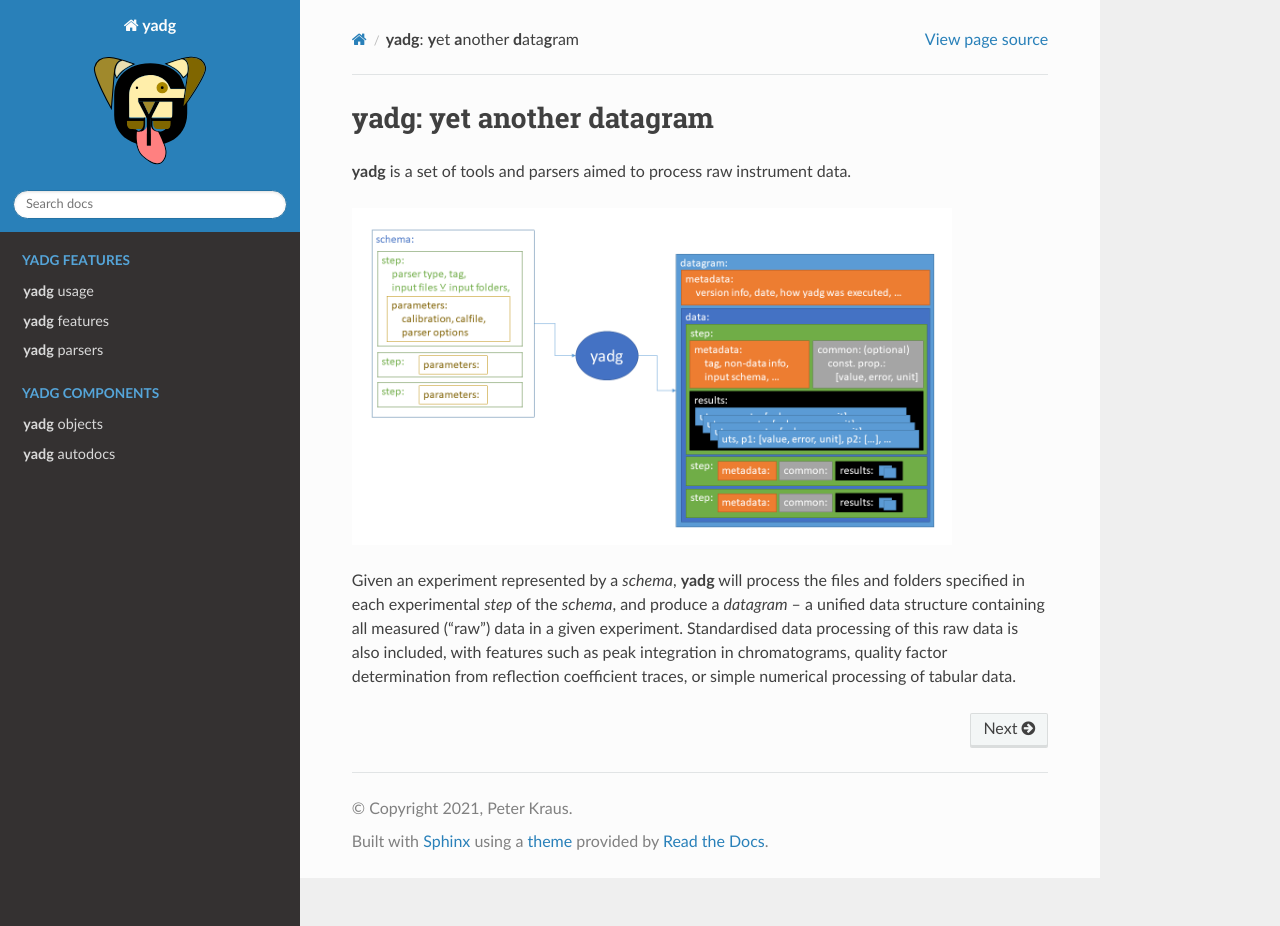
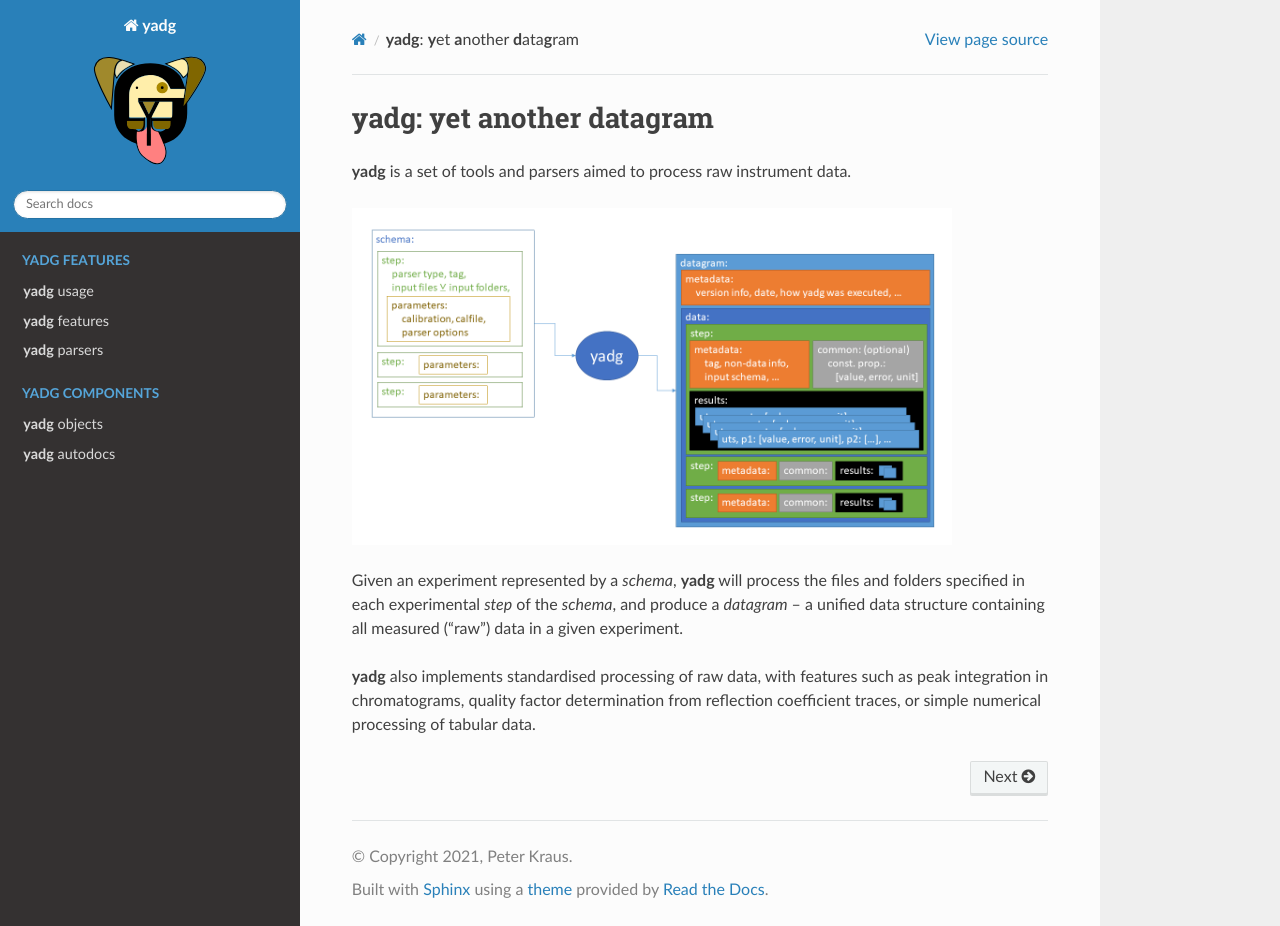
Before and after one commit to dgbowl/yadg, a Sphinx documentation site: the page built from docs/source/index.rst, in a window 1280 px wide and 926 px high. Built offline with Sphinx 7.4.7 and the Read the Docs theme 2.0.0, drawn with Linux system fonts in a browser that asks for light colours; pages that are not in the unit, such as notebooks, are missing from menus.

Commit message:
Apply 1 suggestion(s) to 1 file(s)

```diff
--- a/docs/source/index.rst
+++ b/docs/source/index.rst
@@ -10,9 +10,11 @@
 Given an experiment represented by a `schema`, **yadg** will process the files
 and folders specified in each experimental `step` of the `schema`, and produce a
 `datagram` -- a unified data structure containing all measured ("raw") data in a
-given experiment. Standardised data processing of this raw data is also included,
-with features such as peak integration in chromatograms, quality factor determination
-from reflection coefficient traces, or simple numerical processing of tabular data.
+given experiment.
+
+**yadg** also implements standardised processing of raw data, with features such as
+peak integration in chromatograms, quality factor determination from reflection
+coefficient traces, or simple numerical processing of tabular data.
 
 .. toctree::
    :maxdepth: 3
```
